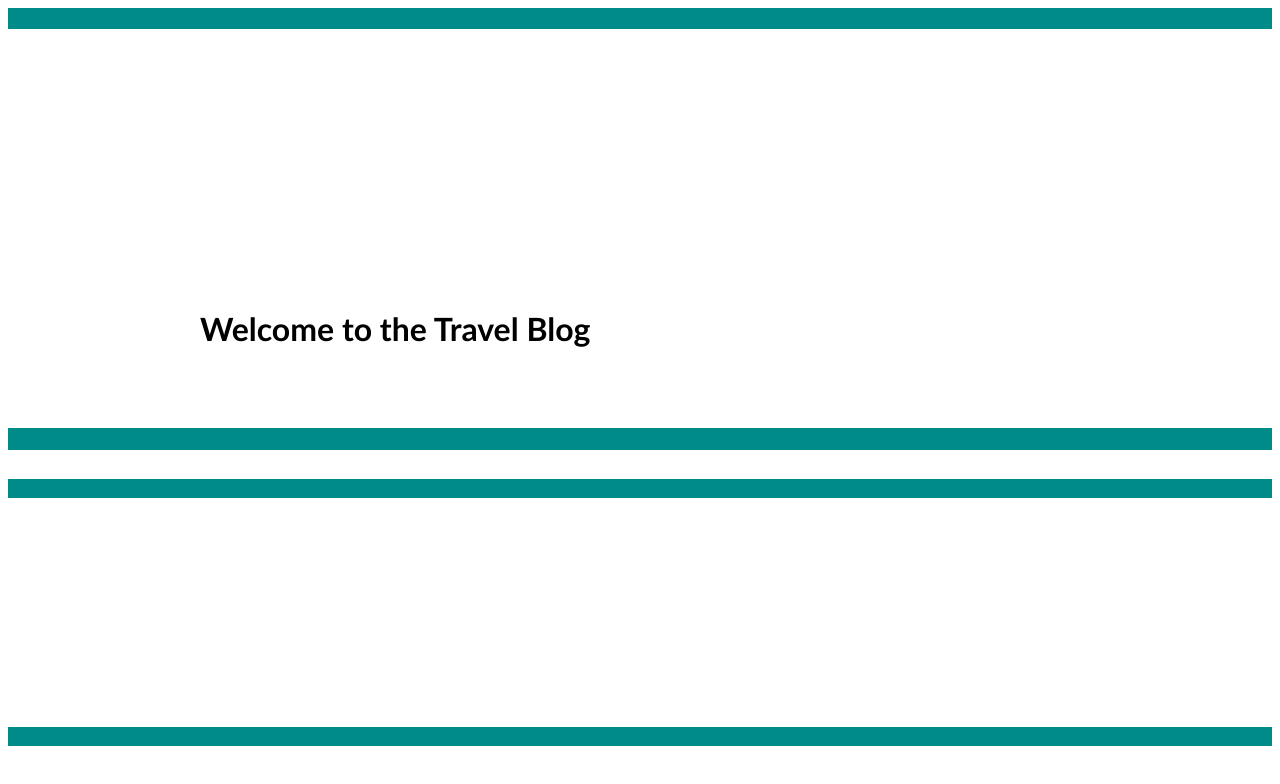
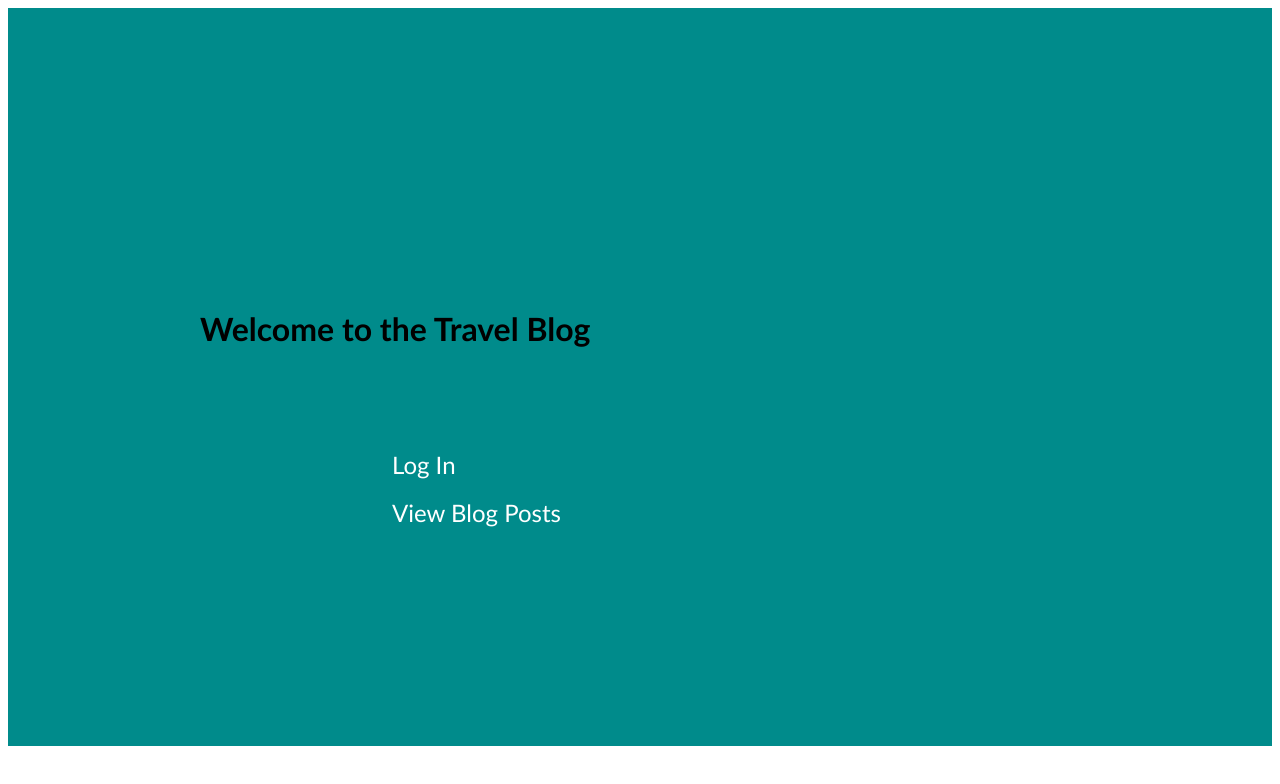
Before and after one commit to Tmlaw72/updatedBlogPost, a React (Vite) app: page / in a window 1280 px wide. Shown: the top 784 px of the page. Built offline with nearby package versions, Linux system fonts and the light colour scheme.

Commit message:
Update Landing.css

```diff
--- a/src/homepage/Landing.css
+++ b/src/homepage/Landing.css
@@ -5,6 +5,7 @@
     justify-content: center;
 
     h1{
+    background-color: darkcyan;
     padding-top: 35vh;
     padding-left: 15vw;
     padding-right: 15vw;
@@ -12,6 +13,7 @@
     }
 
     a{
+        background-color: darkcyan;
         font-size : x-large;
         padding-left: 30vw;
         color: white;
@@ -20,10 +22,12 @@
     }
 
     a:hover{
+        background-color: darkcyan;
         text-decoration: underline;
     }
 
     #button2{
+        background-color: darkcyan;
         padding-bottom: 25vh;
     }
 }
```
